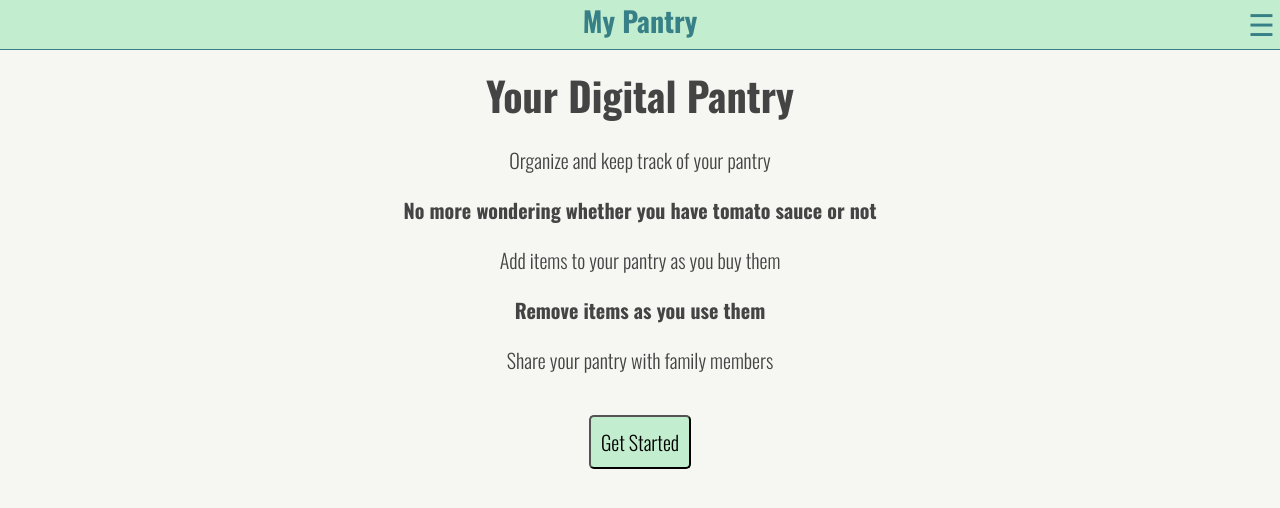
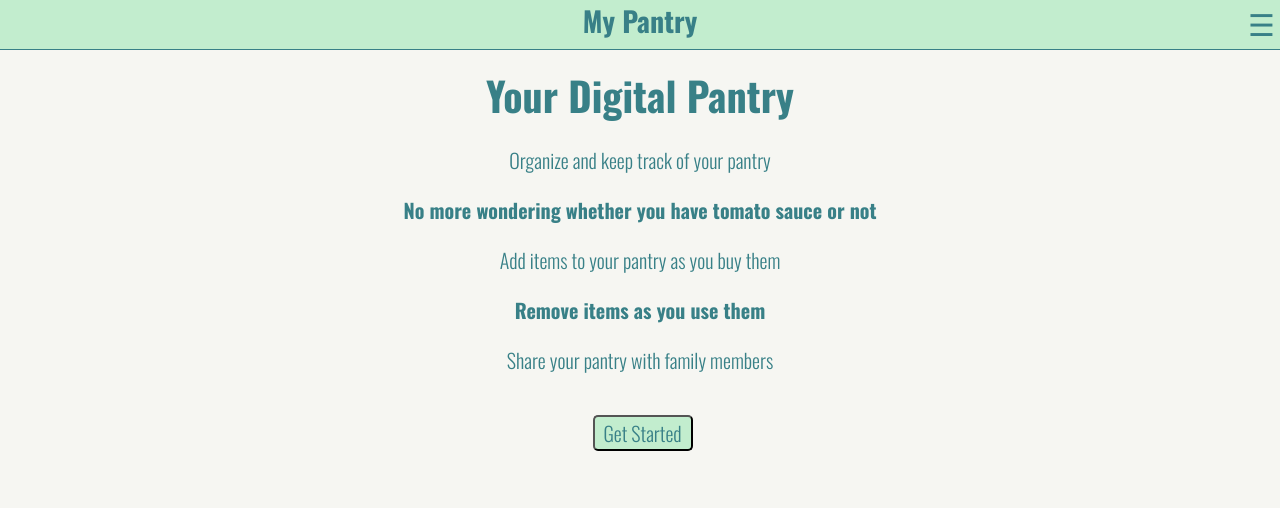
Before and after one commit to mzibari/my-pantry, a React (Create React App) app: page / in a window 1280 px wide. Shown: the top 508 px of the page. Built offline with nearby package versions, Linux system fonts and the light colour scheme.

Commit message:
styled addItem

```diff
--- a/src/AddItem/AddItem.css
+++ b/src/AddItem/AddItem.css
@@ -0,0 +1,22 @@
+@import "../AppStyle.css";
+
+.add-item-section {
+    padding-left: 20px;
+    padding-right: 20px;
+}
+
+.add-item-section * {
+    font-family: var(--content-font);
+    color: var(--font-color-1);
+}
+
+button {
+    background-color: var(--header-footer-border-color);
+    border-radius: 5px;
+    padding: 1px;
+    cursor: pointer;
+    font-size: 20px;
+    margin-top: 20px;
+    width: 100px;
+    margin-left: 5px;
+}
--- a/src/AddItem/AddItem.js
+++ b/src/AddItem/AddItem.js
@@ -25,7 +25,7 @@ export default class AddItem extends Component {
     static contextType = ApiContext
     render() {
         return (
-            <section>
+            <section className="add-item-section">
                 <h3>Add Item</h3>
                 <form id="Add Item" onSubmit={this.handleSubmit}>
                     <label htmlFor="item-name">Item name</label>
@@ -36,7 +36,7 @@ export default class AddItem extends Component {
 
                     <label htmlFor="exp-day">Expiration date</label>
                     <input type="text" name="exp-day" required />
-                    <h4>Item type</h4>
+                    <span>Item type</span>
                     <div>
                         <input type="radio" name="item-type" defaultValue={"Canned goods"} className="item-type-radio" />
                         <label htmlFor="item-type">Canned goods</label>
--- a/src/LandingPage/LandingPage.css
+++ b/src/LandingPage/LandingPage.css
@@ -1,4 +1,5 @@
 @import "../AppStyle.css";
+
 main {
     height: 100%;
     padding: 15px;
@@ -6,6 +7,7 @@ main {
 
 main * {
     font-family: var(--content-font);
+    color: var(--font-color-1)
 }
 
 h1 {
@@ -19,7 +21,7 @@ section:nth-child(odd) {
 button {
     background-color: var(--header-footer-border-color);
     border-radius: 5px;
-    padding: 10px;
+    padding: 1px;
     cursor: pointer;
     font-size: 20px;
     margin-top: 20px;
```
Also changed, not shown: src/header/header.js (deleted, +0 -13 lines), src/header/header.css (deleted), 1 other file (tests, documents, lock files or other folders).
